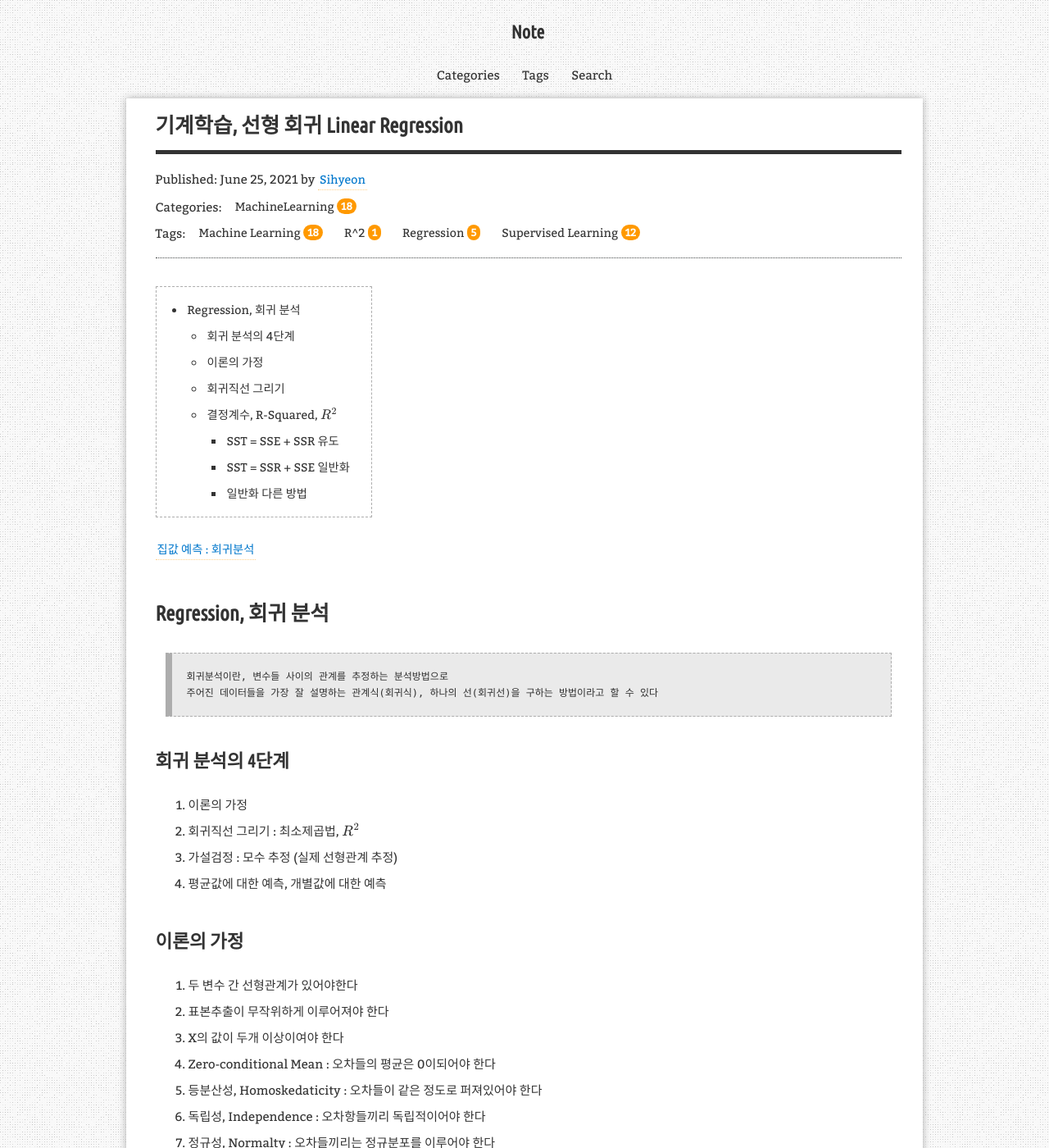
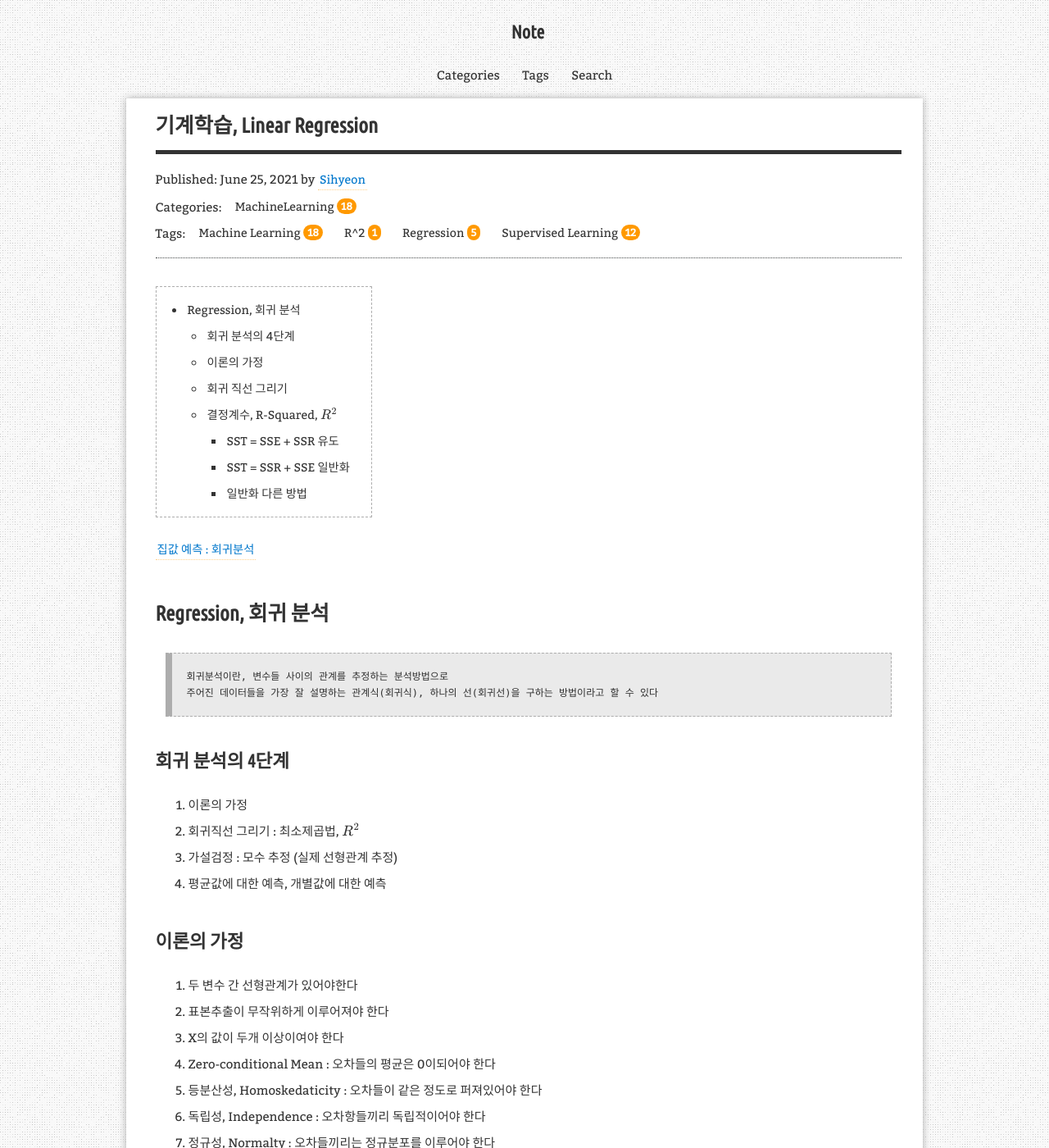
Before and after one commit to aristohyun/aristohyun.github.io, a Jekyll site: the page built from _posts/2021-06-25-Linear-Regression.md, in a window 1280 px wide and 1400 px high. Shown: the whole window at 82% size. Built offline with Jekyll 4.4.1, drawn with Linux system fonts in a browser that asks for light colours; formulas are drawn with MathJax 3; comment, search, counter and statistics services are not loaded.

Commit message:
Update 2021-06-25-Linear-Regression.md

```diff
--- a/_posts/2021-06-25-Linear-Regression.md
+++ b/_posts/2021-06-25-Linear-Regression.md
@@ -1,6 +1,6 @@
 ---
 layout: post
-title: "기계학습, 선형 회귀 Linear Regression"
+title: "기계학습, Linear Regression"
 description: "Regression, 회귀분석"
 categories: [MachineLearning]
 tags: [Machine Learning, Supervised Learning, Regression, R^2]
@@ -37,7 +37,7 @@ redirect_from:
 7. 정규성, Normalty : 오차들끼리는 정규분포를 이루어야 한다
 
 
-## 회귀직선 그리기
+## 회귀 직선 그리기
 
 ![단순 선형회귀](https://img1.daumcdn.net/thumb/R720x0.q80/?scode=mtistory2&fname=http%3A%2F%2Fcfile7.uf.tistory.com%2Fimage%2F997E924F5CDBC1A6283C93)
 기본적으로 단순 선형 회귀식은 다음과 같다
```
